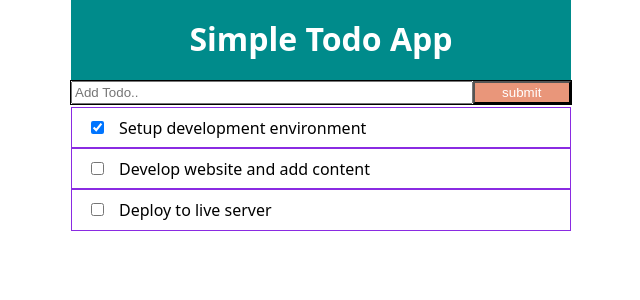
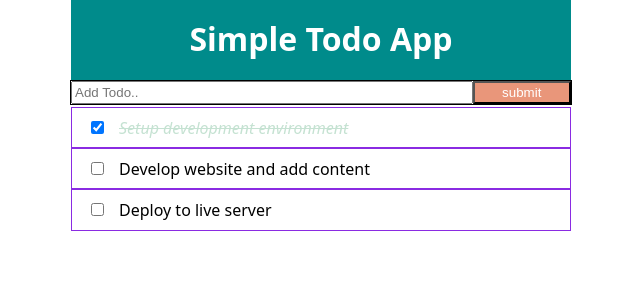
Before and after one commit to elfaro1453/Belajar-Website, a React (Create React App) app in the folder 04-React/project/01-todo-app/: page / in a window 1280 px wide. Shown: the top 300 px of the page, without its empty margins (319-959 px from the left). Built offline with nearby package versions, Linux system fonts and the light colour scheme.

Commit message:
update app > todos > todoitem

```diff
--- a/04-React/project/01-todo-app/src/App.js
+++ b/04-React/project/01-todo-app/src/App.js
@@ -22,11 +22,23 @@ function App() {
     }
   ]);
 
+  const handleChanges = id => {
+    setTodos(
+      todos.map(todo => {
+        if (todo.id === id) {
+          todo.completed = !todo.completed;
+        }
+        return todo;
+      }
+      )
+    )
+  }
+
   return (
     <React.Fragment>
       <Header />
       <AddTodo />
-      <Todos todos={todos} />
+      <Todos todos={todos} handleChanges={handleChanges} />
     </React.Fragment>
   )
 }
--- a/04-React/project/01-todo-app/src/components/TodoItem.jsx
+++ b/04-React/project/01-todo-app/src/components/TodoItem.jsx
@@ -5,8 +5,8 @@ function TodoItem(props) {
   let data = props.data
   let listItem = data.map((item) => {
       return <li className="itemlist" key={item.id}>
-        <input type="checkbox" checked={item.completed}/>
-        {item.title}
+        <input type="checkbox" checked={item.completed} onChange={() => props.handleChanges(item.id)}/>
+        <span className={item.completed ? "completed" : null}>{item.title}</span>
         </li>
   })
 
--- a/04-React/project/01-todo-app/src/components/Todos.jsx
+++ b/04-React/project/01-todo-app/src/components/Todos.jsx
@@ -4,7 +4,7 @@ import './styles/Todos.css'
 function Todos(props) {
   return(
     <ul id="todos">
-      <TodoItem data={props.todos} />
+      <TodoItem data={props.todos} handleChanges={props.handleChanges}/>
     </ul>
   )
 }
--- a/04-React/project/01-todo-app/src/components/styles/TodoItem.css
+++ b/04-React/project/01-todo-app/src/components/styles/TodoItem.css
@@ -6,3 +6,8 @@
 .itemlist input {
   margin-right: 15px;
 }
+.itemlist .completed {
+  font-style: italic;
+  color: #c5e2d2;
+  text-decoration : line-through;
+}
```
